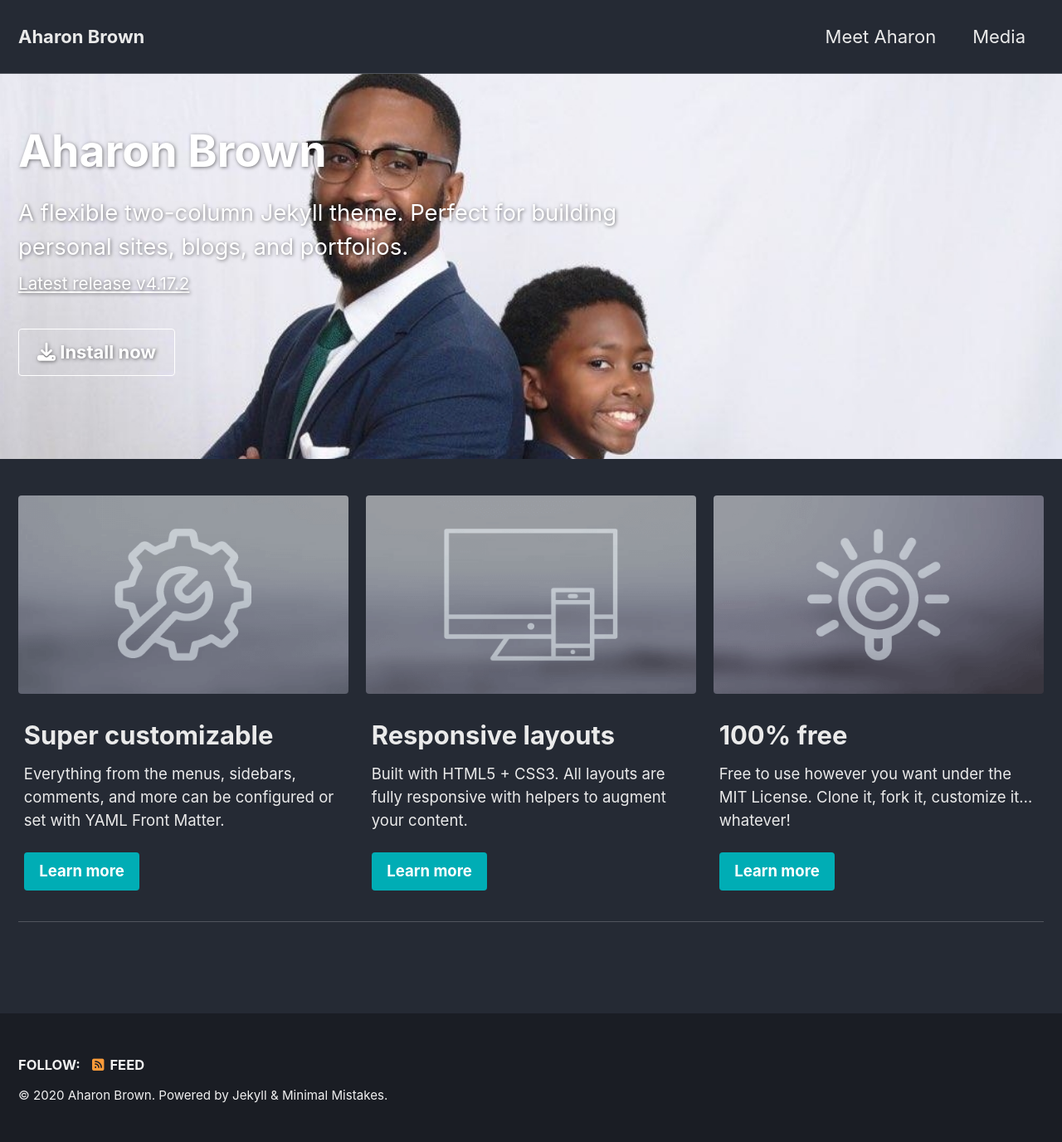
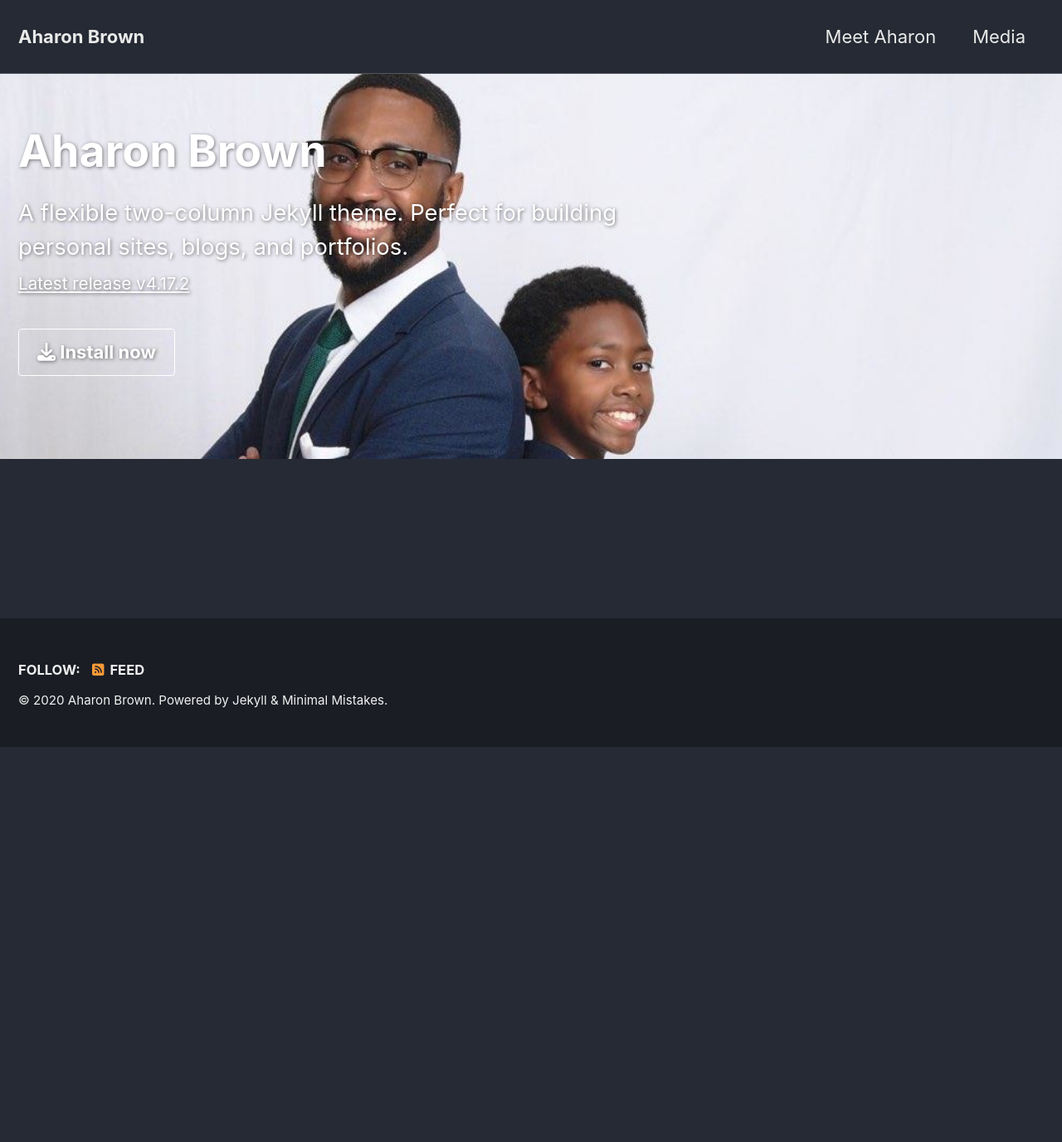
Before and after one commit to aharonbrownforestpark/aharonbrownforestpark.github.io, a Jekyll site: the page built from _pages/home.md, in a window 1280 px wide. Shown: the whole page at 83% size. Built offline with Jekyll 4.4.1, drawn with Linux system fonts in a browser that asks for light colours; cached includes are drawn as plain includes; nearby versions of some CDN libraries; after the commit the page ends 900 px from its top, so only the background shows below that.

Commit message:
Removed feature row on home page

```diff
--- a/_pages/home.md
+++ b/_pages/home.md
@@ -10,28 +10,4 @@ header:
 excerpt: >
   A flexible two-column Jekyll theme. Perfect for building personal sites, blogs, and portfolios.<br />
   <small><a href="https://github.com/mmistakes/minimal-mistakes/releases/tag/4.17.2">Latest release v4.17.2</a></small>
-feature_row:
-  - image_path: /assets/images/mm-customizable-feature.png
-    alt: "customizable"
-    title: "Super customizable"
-    excerpt: "Everything from the menus, sidebars, comments, and more can be configured or set with YAML Front Matter."
-    url: "/docs/configuration/"
-    btn_class: "btn--primary"
-    btn_label: "Learn more"
-  - image_path: /assets/images/mm-responsive-feature.png
-    alt: "fully responsive"
-    title: "Responsive layouts"
-    excerpt: "Built with HTML5 + CSS3. All layouts are fully responsive with helpers to augment your content."
-    url: "/docs/layouts/"
-    btn_class: "btn--primary"
-    btn_label: "Learn more"
-  - image_path: /assets/images/mm-free-feature.png
-    alt: "100% free"
-    title: "100% free"
-    excerpt: "Free to use however you want under the MIT License. Clone it, fork it, customize it... whatever!"
-    url: "/docs/license/"
-    btn_class: "btn--primary"
-    btn_label: "Learn more"
 ---
-
-{% include feature_row %}
```
